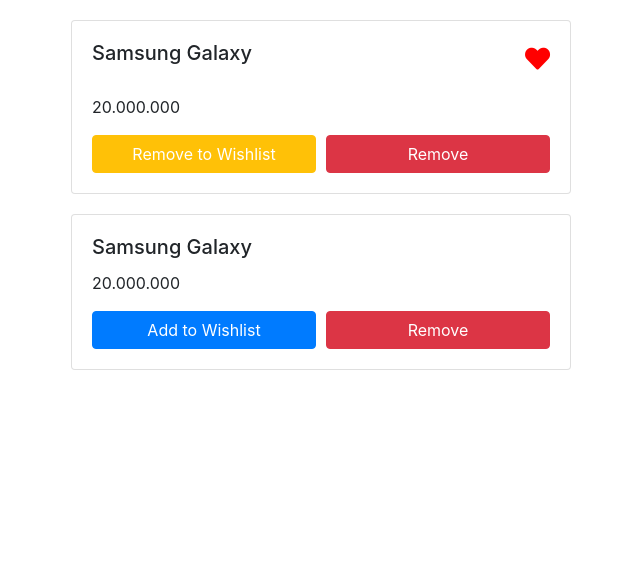
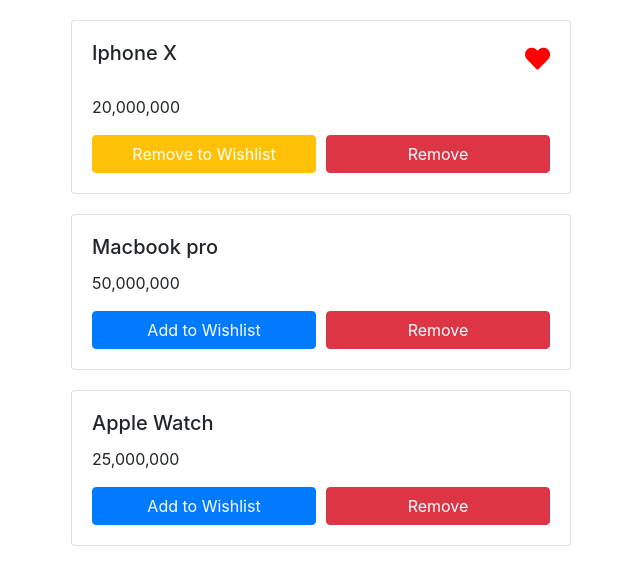
Before and after one commit to huongnguyen08/ng1503, an Angular app: page / in a window 1280 px wide. Shown: the top 584 px of the page, without its empty margins (319-959 px from the left). Built offline with nearby package versions, Linux system fonts and the light colour scheme.

Commit message:
print product

```diff
--- a/src/app/product/product.component.html
+++ b/src/app/product/product.component.html
@@ -1,34 +1,22 @@
 <div class="container">
   <div class="row justify-content-center">
     <div class="col-6">
-      <div style="margin:20px">
+
+      <div style="margin:20px"
+      *ngFor="let product of products">
         <div class="card">
           <div class="card-body">
             <div class="name">
-              <h5 class="card-title">Samsung Galaxy</h5>
-              <p><i class="fas fa-heart"></i></p>
+              <h5 class="card-title">{{product.name}}</h5>
+              <p *ngIf="product.wishlist"><i class="fas fa-heart"></i></p>
             </div>
-
-            <p class="card-text">20.000.000</p>
+            <p class="card-text">
+              {{ product.price | number }}
+            </p>
             <div class="button">
-              <!-- <a class="btn btn-primary"
-                    >Add to Wishlist</a> -->
-              <a class="btn btn-warning">Remove to Wishlist</a>
-              <a class="btn btn-danger">Remove</a>
-            </div>
-          </div>
-        </div>
-      </div>
-      <div style="margin:20px">
-        <div class="card">
-          <div class="card-body">
-            <div class="name">
-              <h5 class="card-title">Samsung Galaxy</h5>
-            </div>
-            <p class="card-text">20.000.000</p>
-            <div class="button">
-              <a class="btn btn-primary"
-                    >Add to Wishlist</a>
+              <a *ngIf="!product.wishlist" class="btn btn-primary">Add to Wishlist</a>
+              <a *ngIf="product.wishlist"
+               class="btn btn-warning">Remove to Wishlist</a>
               <a class="btn btn-danger">Remove</a>
             </div>
           </div>
@@ -38,3 +26,7 @@
     </div>
   </div>
 </div>
+<!-- pipe -->
+<!-- <pre>
+  {{products | json}}
+</pre> -->
--- a/src/app/product/product.component.ts
+++ b/src/app/product/product.component.ts
@@ -1,4 +1,5 @@
-import { Component, OnInit, ViewChild } from '@angular/core';
+import { Component, OnInit } from '@angular/core';
+import { Product, listProduct } from '../products-list';
 
 @Component({
   selector: 'app-product',
@@ -7,6 +8,8 @@ import { Component, OnInit, ViewChild } from '@angular/core';
 })
 export class ProductComponent implements OnInit {
 
+  products: Product[] = listProduct;
+
   constructor() { }
   ngOnInit() {
   }
--- a/src/app/products-list.ts
+++ b/src/app/products-list.ts
@@ -6,5 +6,5 @@ export interface Product {
 export let listProduct: Product[] = [
     { name: 'Iphone X', price: 20000000, wishlist: true },
     { name: 'Macbook pro', price: 50000000, wishlist: false },
-    { name: 'Apple Watch', price: 25000000, wishlist: false },
+    { name: 'Apple Watch', price: 25000000, wishlist: false }
 ];
```
